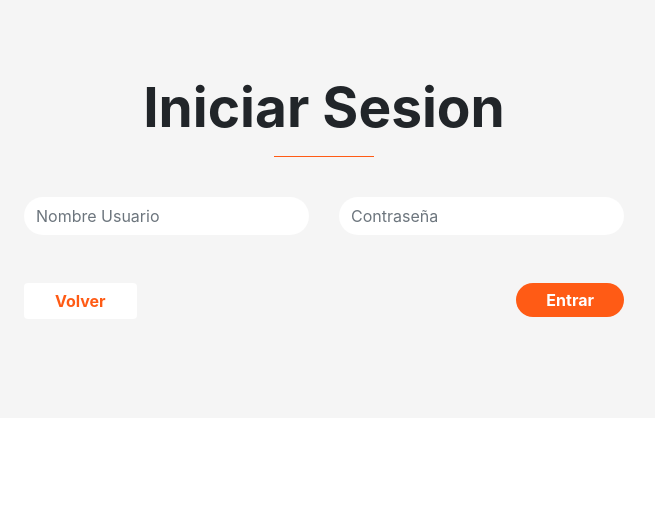
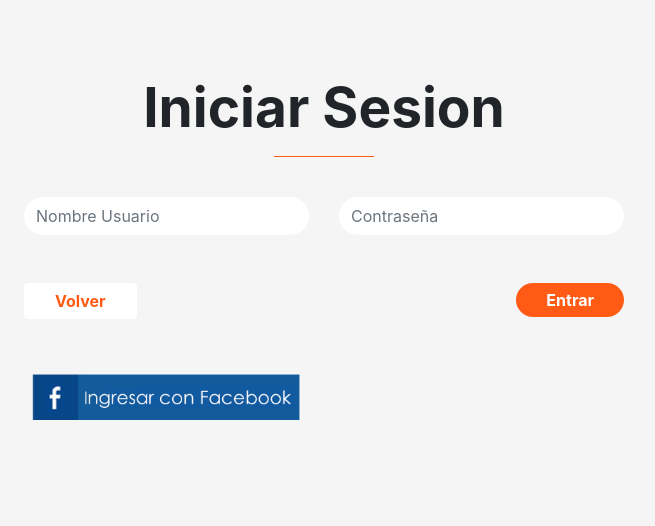
Before and after one commit to lucasmenares/limpialo-django, a Django app: page /login/ in a window 1280 px wide. Shown: the part 97-623 px from the top of the page, without its empty margins (316-971 px from the left). Run offline with Django 3.2, Linux system fonts and the light colour scheme; some libraries are stand-ins or nearby versions.

Commit message:
ADD: facebook button

```diff
--- a/MisPerris/MisPerritos/templates/web/usuario/login.html
+++ b/MisPerris/MisPerritos/templates/web/usuario/login.html
@@ -54,6 +54,9 @@
 								<div class="col-6 text-right mt-5">
 									<input type="submit" value="Entrar" class="btn btn-enviar"></button>
 								</div>
+								<div class="col-6 mt-5">
+									<a href="{% url 'social:begin' 'facebook' %}"> <img src="{% static 'images/facebook.png' %}" class="w-100" alt=""> </a>
+								</div>
 							</div>
 						</form>
 					</div>
```
Also changed, not shown: MisPerris/MisPerritos/static/images/facebook.png (added).
